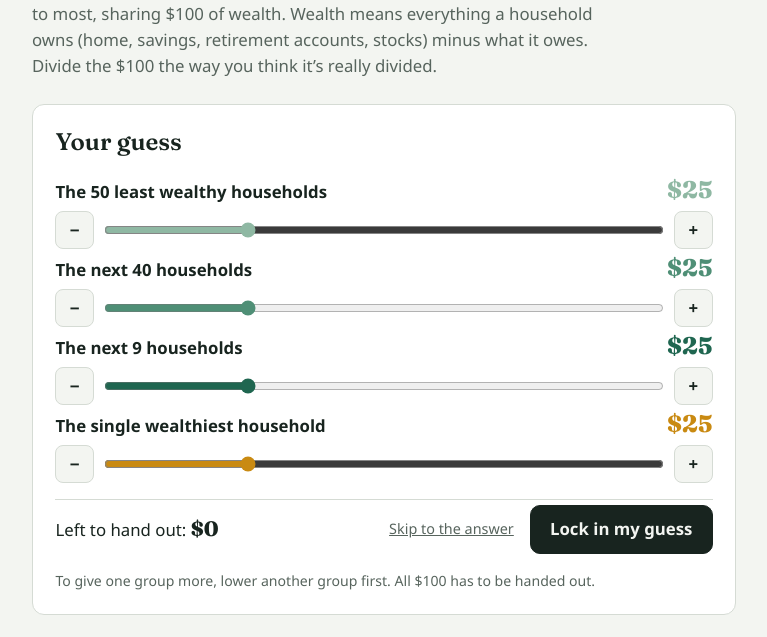
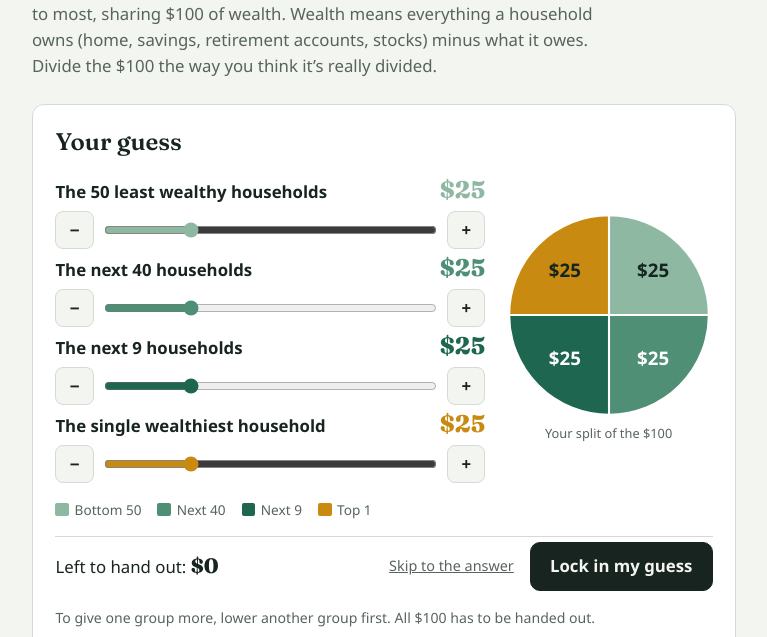
Before and after one commit to gsharpokie/wealthdistribution, a plain HTML site: page index.html in a window 1280 px wide. Shown: the part 170-807 px from the top of the page, without its empty margins (256-1023 px from the left). Drawn offline with Linux system fonts and the light colour scheme.

Commit message:
Add pie charts to Who Has the Wealth?
A live pie next to the sliders updates as students allocate the $100. The results add pies for the 100 households, the guess, and the actual split, above the existing bars and table.

Co-Authored-By: Claude Fable 5.2 <noreply@anthropic.com>
Claude-Session: https://claude.ai/code/session_01U3Suqs7pQFCdeiVfbbM3Zz

```diff
--- a/index.html
+++ b/index.html
@@ -27,7 +27,7 @@
    as two stacked bars on the same $0-$100 scale, then per-household amounts and context. */
 :root {
   --paper: #f3f5f1; --surface: #ffffff; --ink: #18241f; --muted: #57645d; --line: #d5dbd4;
-  --g1: #8fb8a3; --g2: #4f8f76; --g3: #1f6650; --g4: #c98a12;
+  --g1: #8fb8a3; --g2: #4f8f76; --g3: #1f6650; --g4: #c98a12; --pie-dark: #14261f; --pie-light: #ffffff;
   --focus: #c98a12;
   --display: "Fraunces", Georgia, serif;
   --body: Aptos, "Segoe UI", "Helvetica Neue", Arial, sans-serif;
@@ -36,12 +36,12 @@
 @media (prefers-color-scheme: dark) {
   :root:not([data-theme="light"]) {
     --paper: #121815; --surface: #1b2420; --ink: #e9efea; --muted: #a2afa7; --line: #323e38;
-    --g1: #5f8f79; --g2: #7fb89f; --g3: #b5dcc8; --g4: #f0b93c; --focus: #f0b93c; color-scheme: dark;
+    --g1: #5f8f79; --g2: #7fb89f; --g3: #b5dcc8; --g4: #f0b93c; --pie-dark: #10201a; --pie-light: #10201a; --focus: #f0b93c; color-scheme: dark;
   }
 }
 :root[data-theme="dark"] {
   --paper: #121815; --surface: #1b2420; --ink: #e9efea; --muted: #a2afa7; --line: #323e38;
-  --g1: #5f8f79; --g2: #7fb89f; --g3: #b5dcc8; --g4: #f0b93c; --focus: #f0b93c; color-scheme: dark;
+  --g1: #5f8f79; --g2: #7fb89f; --g3: #b5dcc8; --g4: #f0b93c; --pie-dark: #10201a; --pie-light: #10201a; --focus: #f0b93c; color-scheme: dark;
 }
 * { box-sizing: border-box; }
 html, body { margin: 0; }
@@ -87,6 +87,15 @@ th { font-size: .8rem; color: var(--muted); font-weight: 600; }
 .notes { font-size: .88rem; color: var(--muted); }
 footer { font-size: .85rem; color: var(--muted); }
 .hidden { display: none !important; }
+.guessgrid { display: grid; grid-template-columns: 1fr 13rem; gap: 1.2rem; align-items: center; }
+.livepie { display: grid; gap: .3rem; justify-items: center; }
+.pies { display: grid; grid-template-columns: repeat(auto-fit, minmax(9.5rem, 1fr)); gap: 1rem; }
+.pie { display: grid; gap: .3rem; justify-items: center; text-align: center; }
+.pie svg, .livepie svg { width: 100%; max-width: 13rem; height: auto; display: block; }
+.pie text, .livepie text { font-family: var(--body); font-weight: 700; font-size: 9px; font-variant-numeric: tabular-nums; }
+.pie-label { font-size: .9rem; font-weight: 600; }
+.pie-sub { font-size: .8rem; color: var(--muted); }
+@media (max-width: 640px) { .guessgrid { grid-template-columns: 1fr; } .livepie svg { max-width: 10rem; } }
 @media (max-width: 560px) { .card { padding: 1.1rem; } }
 </style>
 </head>
@@ -100,7 +109,11 @@ footer { font-size: .85rem; color: var(--muted); }
 
   <section class="card" id="guess">
     <h2>Your guess</h2>
-    <div id="rows"></div>
+    <div class="guessgrid">
+      <div id="rows"></div>
+      <div class="livepie"><div id="livePie"></div><div class="pie-sub">Your split of the $100</div></div>
+    </div>
+    <div class="legend" id="legend0" aria-hidden="true"></div>
     <div class="left">
       <span>Left to hand out: <span class="n" id="left">$0</span></span>
       <span style="display:flex;gap:1rem;align-items:center;flex-wrap:wrap">
@@ -114,6 +127,7 @@ footer { font-size: .85rem; color: var(--muted); }
   <section class="card hidden after" aria-live="polite">
     <h2 id="resHead">Here’s the real split</h2>
     <div class="legend" id="legend" aria-hidden="true"></div>
+    <div class="pies" id="pies"></div>
     <div class="bars" id="bars"></div>
     <p class="big" id="punch"></p>
     <div class="tablewrap"><table id="tbl"></table></div>
@@ -179,10 +193,29 @@ function set(i, v) {
   const left = 100 - vals.reduce((s, x) => s + x, 0);
   $("left").textContent = "$" + left;
   $("lock").disabled = left !== 0;
+  $("livePie").innerHTML = pie(vals, v => "$" + v, "Your split so far: " + G.map((g, j) => g.short + " $" + vals[j]).join(", ") + (left ? ", not handed out $" + left : ""));
 }
 G.forEach((g, i) => $("s" + i).addEventListener("input", e => set(i, +e.target.value)));
 document.querySelectorAll(".ctl button").forEach(b => b.addEventListener("click", () => set(+b.dataset.i, vals[+b.dataset.i] + +b.dataset.d)));
 
+// Pie of four slices (plus a gray slice for any money not handed out yet). fmt labels slices of 8% or more.
+function pie(arr, fmt, aria) {
+  const total = arr.reduce((a, b) => a + b, 0), rest = Math.max(0, 100 - total);
+  const parts = arr.map((v, i) => [v, G[i].color, i]).concat([[rest, "var(--line)", -1]]).filter(p => p[0] > 0);
+  let a0 = -Math.PI / 2, out = `<svg viewBox="0 0 100 100" role="img" aria-label="${aria}">`;
+  const whole = parts.reduce((a, p) => a + p[0], 0);
+  for (const [v, color, i] of parts) {
+    const a1 = a0 + v / whole * 2 * Math.PI, mid = (a0 + a1) / 2;
+    if (v / whole > 0.9999) out += `<circle cx="50" cy="50" r="48" fill="${color}" stroke="var(--surface)" stroke-width="1"/>`;
+    else out += `<path d="M50,50 L${(50 + 48 * Math.cos(a0)).toFixed(2)},${(50 + 48 * Math.sin(a0)).toFixed(2)} A48,48 0 ${a1 - a0 > Math.PI ? 1 : 0} 1 ${(50 + 48 * Math.cos(a1)).toFixed(2)},${(50 + 48 * Math.sin(a1)).toFixed(2)} Z" fill="${color}" stroke="var(--surface)" stroke-width="1"/>`;
+    if (i >= 0 && v / whole >= 0.08) out += `<text x="${(50 + 30 * Math.cos(mid)).toFixed(1)}" y="${(50 + 30 * Math.sin(mid) + 3).toFixed(1)}" text-anchor="middle" fill="${i === 0 || i === 3 ? "var(--pie-dark)" : "var(--pie-light)"}">${fmt(v)}</text>`;
+    a0 = a1;
+  }
+  return out + "</svg>";
+}
+function pieBox(label, sub, arr, fmt) {
+  return `<div class="pie"><div class="pie-label">${label}</div>${pie(arr, fmt, label + ": " + G.map((g, i) => g.short + " " + fmt(arr[i])).join(", "))}<div class="pie-sub">${sub}</div></div>`;
+}
 function bar(label, arr) {
   return `<div><div class="bar-label">${label}</div><div class="bar" role="img" aria-label="${label}: ${G.map((g, i) => g.short + " " + money(arr[i])).join(", ")}">` +
     G.map((g, i) => `<span style="flex:${Math.max(arr[i], 0.0001)} 1 0;background:${g.color}">${arr[i] >= 7 ? money(arr[i]) : ""}</span>`).join("") + `</div></div>`;
@@ -191,6 +224,9 @@ function reveal(guessed) {
   document.querySelectorAll(".after").forEach(e => e.classList.remove("hidden"));
   $("legend").innerHTML = G.map(g => `<span><span class="sw" style="background:${g.color}"></span>${g.short}</span>`).join("");
   const actual = G.map(g => g.actual);
+  $("pies").innerHTML = pieBox("The 100 households", "Who’s in each group", G.map(g => g.n), v => v) +
+    (guessed ? pieBox("Your guess", "How you split the $100", vals, v => "$" + v) : "") +
+    pieBox(`Actual, ${AS_OF}`, "How the $100 is really split", actual, money);
   $("bars").innerHTML = (guessed ? bar("Your guess", vals) : "") + bar(`Actual, ${AS_OF}`, actual);
   const each = G.map(g => g.actual / g.n);
   $("punch").innerHTML = `The 50 least wealthy households share <strong>${money(G[0].actual)}</strong>, about <strong>5 cents</strong> each. The single wealthiest household has <strong>${money(G[3].actual)}</strong>, more than the bottom 90 households combined (${money(G[0].actual + G[1].actual)}).`;
@@ -209,6 +245,7 @@ function reveal(guessed) {
 }
 $("lock").addEventListener("click", () => reveal(true));
 $("skip").addEventListener("click", () => reveal(false));
+$("legend0").innerHTML = G.map(g => `<span><span class="sw" style="background:${g.color}"></span>${g.short}</span>`).join("");
 G.forEach((g, i) => set(i, 25));
 if (location.hash === "#answer") reveal(false);
 </script>
```
Also changed, not shown: 1 other file.
